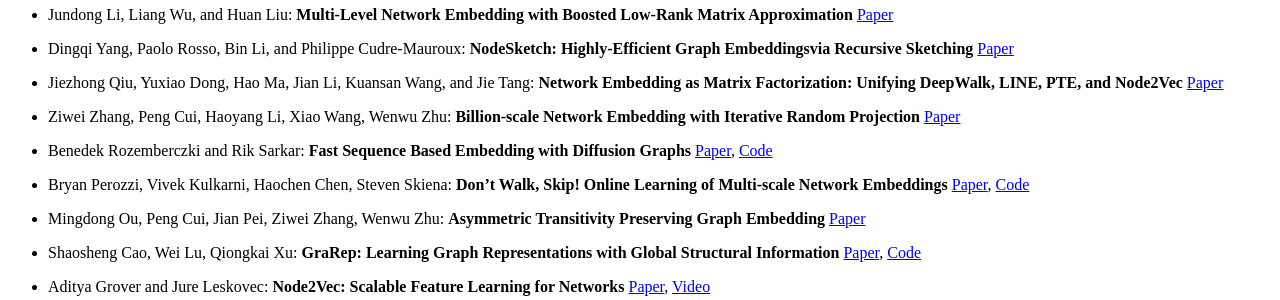
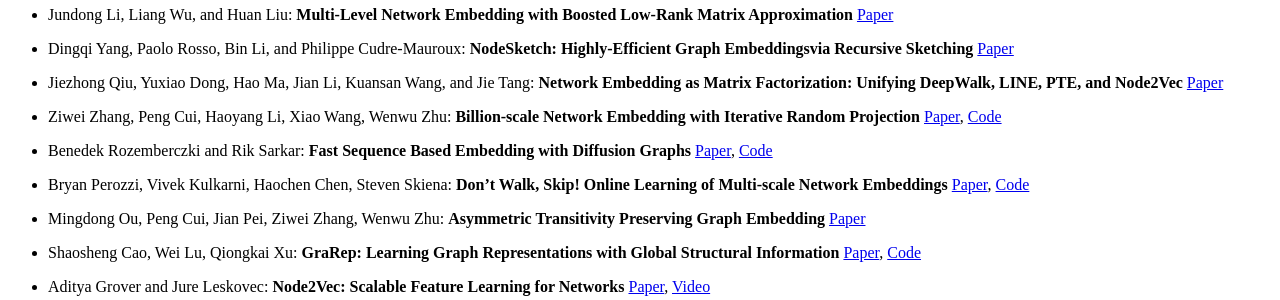
Before and after one commit to benedekrozemberczki/karateclub, a Sphinx documentation site: the page built from docs/source/notes/resources.rst, in a window 1280 px wide and 900 px high, scrolled down 1512 px. Shown: the part 152-452 px from the top of the window. Built offline with Sphinx 7.4.7 and the Read the Docs theme 2.0.0, drawn with Linux system fonts in a browser that asks for light colours; pages that are not in the unit, such as notebooks, are missing from menus.

Commit message:
[RandNE]

```diff
--- a/docs/source/notes/resources.rst
+++ b/docs/source/notes/resources.rst
@@ -38,7 +38,7 @@ Neighbourhood-Based Node Embedding
 
 * Jiezhong Qiu, Yuxiao Dong, Hao Ma, Jian Li, Kuansan Wang, and Jie Tang: **Network Embedding as Matrix Factorization: Unifying DeepWalk, LINE, PTE, and Node2Vec** `Paper <https://keg.cs.tsinghua.edu.cn/jietang/publications/WSDM18-Qiu-et-al-NetMF-network-embedding.pdf>`_
 
-* Ziwei Zhang, Peng Cui, Haoyang Li, Xiao Wang, Wenwu Zhu: **Billion-scale Network Embedding with Iterative Random Projection** `Paper <https://arxiv.org/abs/1805.02396>`_
+* Ziwei Zhang, Peng Cui, Haoyang Li, Xiao Wang, Wenwu Zhu: **Billion-scale Network Embedding with Iterative Random Projection** `Paper <https://arxiv.org/abs/1805.02396>`_, `Code <https://github.com/ZW-ZHANG/RandNE>`_
 
 * Benedek Rozemberczki and Rik Sarkar: **Fast Sequence Based Embedding with Diffusion Graphs** `Paper <https://arxiv.org/abs/2001.07463>`_, `Code <https://github.com/benedekrozemberczki/diff2vec>`_
 
```
